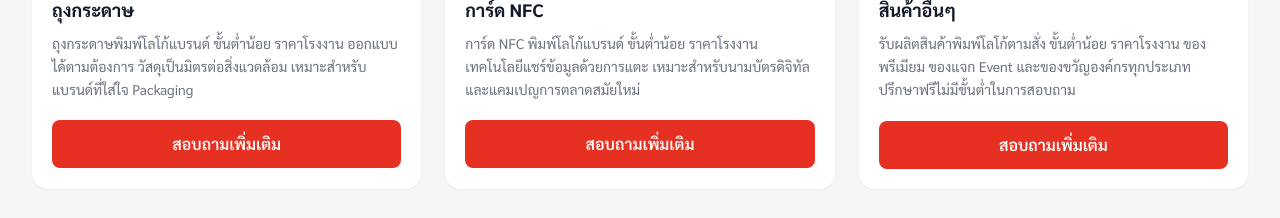
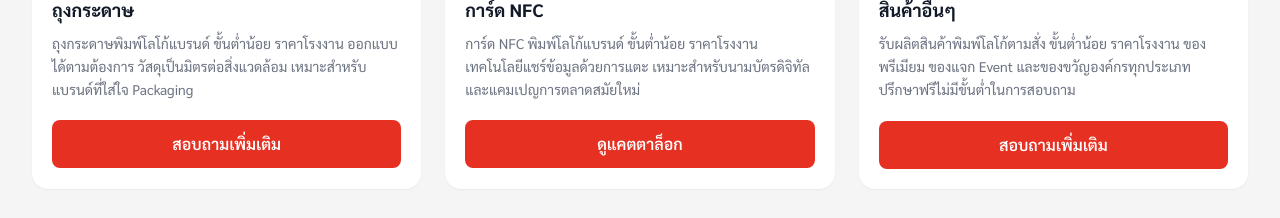
Before and after one commit to kidkurobar/Web, a React (Vite) app: page / in a window 1280 px wide. Shown: the part 2280-2498 px from the top of the page. Built offline with nearby package versions, Linux system fonts and the light colour scheme.

Commit message:
Update nfc-card.ts

```diff
--- a/src/data/nfc-card.ts
+++ b/src/data/nfc-card.ts
@@ -6,7 +6,7 @@ const nfcCard: Product = {
   name: 'การ์ด NFC',
   shortDesc: 'การ์ด NFC พิมพ์โลโก้แบรนด์ ขั้นต่ำน้อย ราคาโรงงาน เทคโนโลยีแชร์ข้อมูลด้วยการแตะ เหมาะสำหรับนามบัตรดิจิทัลและแคมเปญการตลาดสมัยใหม่',
   description: 'การ์ด NFC พิมพ์โลโก้แบรนด์ ขั้นต่ำน้อย ราคาโรงงาน เทคโนโลยีแชร์ข้อมูลด้วยการแตะ เหมาะสำหรับนามบัตรดิจิทัลและแคมเปญการตลาดสมัยใหม่',
-  cta: 'สอบถามเพิ่มเติม',
+  cta: 'ดูแคตตาล็อก',
   ctaType: 'inquiry',
   image: '/images/nfc_cards_showcase_hero.png',
   stats: [
```
